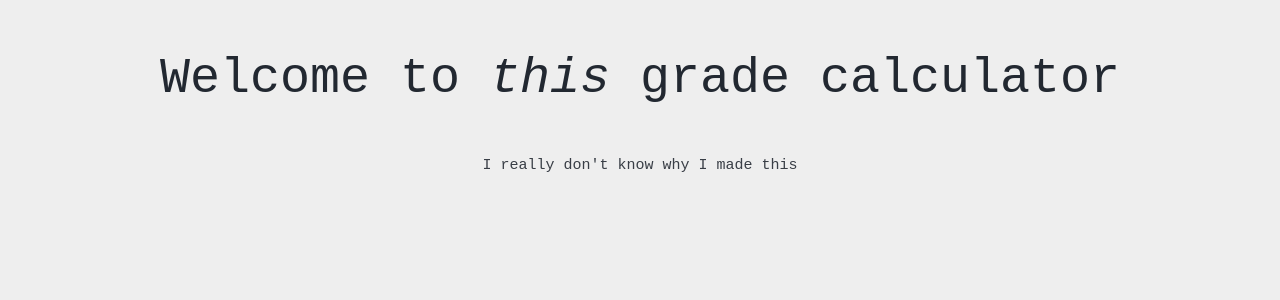
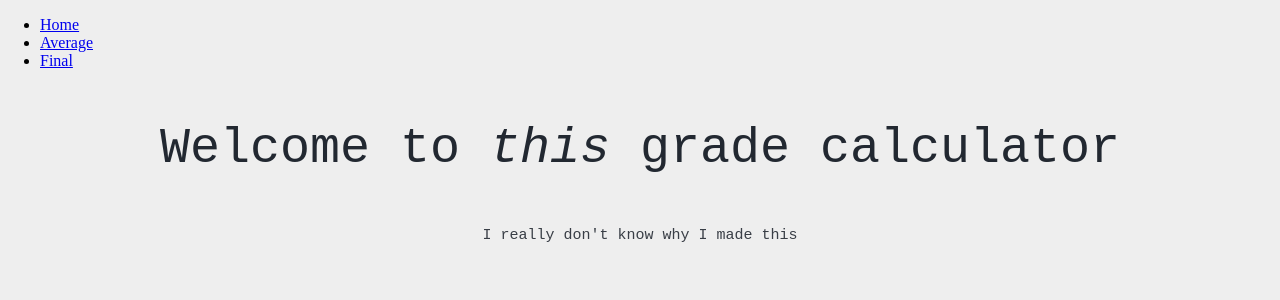
Before and after one commit to zfalstic/grade-calculator-v2, a React (Create React App) app: page / in a window 1280 px wide. Shown: the top 300 px of the page. Built offline with nearby package versions, Linux system fonts and the light colour scheme.

Commit message:
react routing actually working this time.

```diff
--- a/src/App.tsx
+++ b/src/App.tsx
@@ -1,24 +1,26 @@
 import React from 'react';
-import { Route, Routes, Navigate } from 'react-router-dom'
+import { Route, Routes } from 'react-router-dom';
 
-import Welcome from './pages/Welcome'
-import Average from './pages/Average'
-import Final from './pages/Final'
+import Layout from './components/Layout';
+import NoMatch from './components/NoMatch';
+import Home from './pages/Home';
+import Average from './pages/Average';
+import Final from './pages/Final';
 
 import './App.css';
 
-function App() {
+export default function App() {
   return (
-    <>
-      <Navigate to="/" />
+    <div>
+      <Routes>
+        <Route path='/' element={<Layout />}>
+          <Route index element={<Home />} />
+          <Route path='average' element={<Average />} />
+          <Route path='final' element={<Final />} />
 
-      <Routes>
-        <Route path='/' element={<Welcome />} />
-        <Route path='/average' element={<Average />} />
-        <Route path='/final' element={<Final />} />
+          <Route path="*" element={<NoMatch />} />
+        </Route>
       </Routes>
-    </>
+    </div>
   );
 }
-
-export default App;
--- /dev/null
+++ b/src/components/Layout.tsx
@@ -0,0 +1,24 @@
+import React from 'react';
+import { Link, Outlet } from 'react-router-dom';
+
+export default function Layout() {
+  return(
+    <div>
+      <nav>
+        <ul>
+          <li>
+            <Link to='/'>Home</Link>
+          </li>
+          <li>
+            <Link to='/average'>Average</Link>
+          </li>
+          <li>
+            <Link to='/final'>Final</Link>
+          </li>
+        </ul>
+
+        <Outlet />
+      </nav>
+    </div>
+  );
+}
--- /dev/null
+++ b/src/components/NoMatch.tsx
@@ -0,0 +1,13 @@
+import React from 'react';
+import { Link } from 'react-router-dom';
+
+export default function NoMatch() {
+  return(
+    <div>
+      <h2>Nothing to see here!</h2>
+      <p>
+        <Link to='/'>Go to the home page</Link>
+      </p>
+    </div>
+  );
+}
--- a/src/index.tsx
+++ b/src/index.tsx
@@ -1,6 +1,7 @@
 import React from 'react';
 import ReactDOM from 'react-dom/client';
 import { BrowserRouter } from 'react-router-dom'
+
 import App from './App';
 import './index.css';
 
--- a/src/pages/Welcome.tsx
+++ b/src/pages/Home.tsx
@@ -1,7 +1,7 @@
 import React from 'react';
-import './Welcome.css'
+import './Home.css'
 
-export default function Welcome () {
+export default function Home() {
   return (
     <div className='WelcomeText'>
       <div className='WelcomeText-big'>
```
Also changed, not shown: src/pages/Home.css (renamed from src/pages/Welcome.css).
